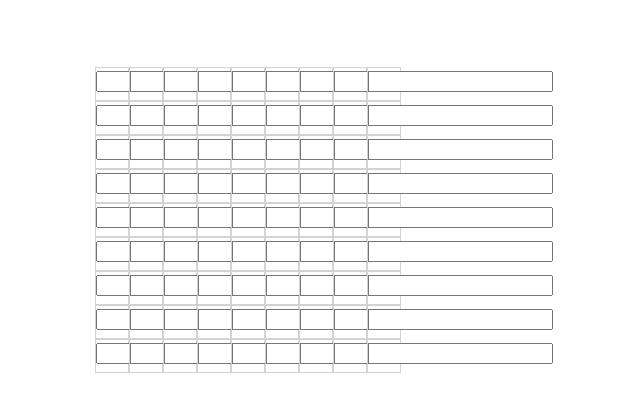
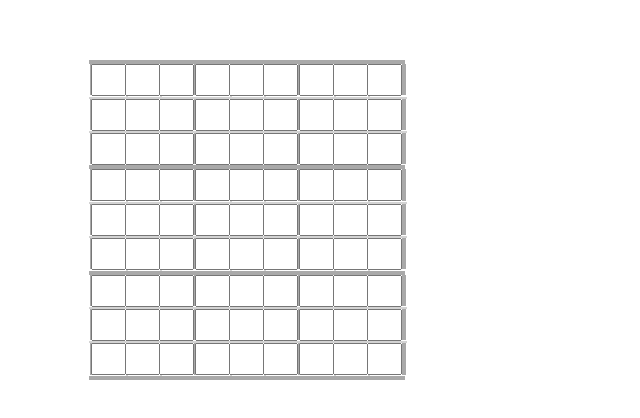
Before and after one commit to Oscar695/soduku-checker, a React (Vite) app in the folder soduku_checker_atempt2/: page / in a window 1280 px wide. Shown: the part 180-598 px from the top of the page, without its empty margins (392-1032 px from the left). Built offline with nearby package versions, Linux system fonts and the light colour scheme.

Commit message:
add_box_seperators

```diff
--- a/soduku_checker_atempt2/src/App.css
+++ b/soduku_checker_atempt2/src/App.css
@@ -6,16 +6,19 @@
   text-align: center;
 }
 
-.imputBox {
+.inputBox {
   text-align: center;
   width: 2em;
+  display: unset;
 }
 
 .numberBox {
   height: 2em;
   width: 2em;
-  border: 0.05em solid lightgray;
   color: white;
+  display: flex;
+  text-align: center;
+  justify-content: flex-end;
 }
 
 .boxRow {
@@ -27,3 +30,34 @@
 .result-text {
   text-align: center;
 }
+
+.hideInputBox {
+  visibility: hidden;
+  text-align: center;
+  width: 2em;
+  display: unset;
+}
+
+.rowLineThick {
+  height: 0em;
+  border: 0.15em solid darkgray;
+  width: 19.5em;
+}
+
+.collemLineThick {
+  height: 1.7em;
+  border: 0.15em solid darkgray;
+  width: 0em;
+}
+
+.collemLineThin {
+  height: 1.9em;
+  border: 0.05em solid lightgray;
+  width: 0em;
+}
+
+.rowLineThin {
+  height: 0em;
+  border: 0.05em solid lightgray;
+  width: 19.7em;
+}
--- a/soduku_checker_atempt2/src/App.jsx
+++ b/soduku_checker_atempt2/src/App.jsx
@@ -3,25 +3,43 @@ import './App.css'
 
 function App() {
   const [currentGuess, setCurrentGuess] = useState("")
-  const [guesses, setGuesses] = useState([])
+  const [numbers, setNumbers] = useState([])
   const [hasWon, setHasWon] = useState(false)
   const [answer, setAnswer] = useState("")
   const [invalidNumber, setInvalidNumber] = useState(false)
   const [loss, setLoss] = useState(false)
+  const [counter, setCounter] = useState(0)
+  const createRow = (rowIndex) => {
 
-  const createRow = (rowIndex) => {
+    useEffect(() => {
+      if (counter <= 81) setCounter(counter + 1)
+      if (counter <= 81) setNumbers([...numbers, counter])
+      console.log(numbers)
+      console.log(counter)
+    }, [])
+
     const boxes = []
 
     for (let i = 0; i < 9; i++) {
-      const [value, setValue] = useState()
+      const collemLineThick = <div className="collemLineThick"></div>
+      if (i === 0 || i === 3 || i === 6) boxes.push(collemLineThick)
+      const boxClass = "numberBox"
+      const collemLineThin = <div className="collemLineThin"></div>
+      if (i !== 0 && i !== 3 && i !== 6) boxes.push(collemLineThin)
+
+        const [value, setValue] = useState()
+
       const onInputChange = (event) => {
         let value2 = event.target.value
         setValue(value2)
+        setNumbers([...numbers, value2])
+        console.log(numbers)
       }
-      const input = <input type="number" id="guessImput" onChange={onInputChange}/>
-      const boxClass = "numberBox"
-      const box = <div className={boxClass}>{input}{value}</div>
-      boxes.push(box)
+        const inputBoxClass = (value === undefined) ? "inputBox": "hideInputBox"
+        const input = <input type="number" id="guessImput" className={inputBoxClass} onChange={onInputChange}/>
+        const box = <div className={boxClass}>{input}{value}</div>
+        boxes.push(box)
+        if (i === 8) boxes.push(collemLineThick)
     }
     return boxes
   }
@@ -30,8 +48,13 @@ function App() {
     const grid = []
 
     for (let i = 0; i < 9; i++) {
+      const rowLineThick = <div className="rowLineThick"></div>
+      const rowLineThin = <div className="rowLineThin"></div>
+      if (i !== 0 && i !== 3 && i !== 6) grid.push(rowLineThin)
+      if (i === 0 || i === 3 || i === 6) grid.push(rowLineThick)
       const row = <div className="boxRow">{createRow(i)}</div>
       grid.push(row)
+      if (i === 8) grid.push(rowLineThick)
     }
     return grid
   }
```
